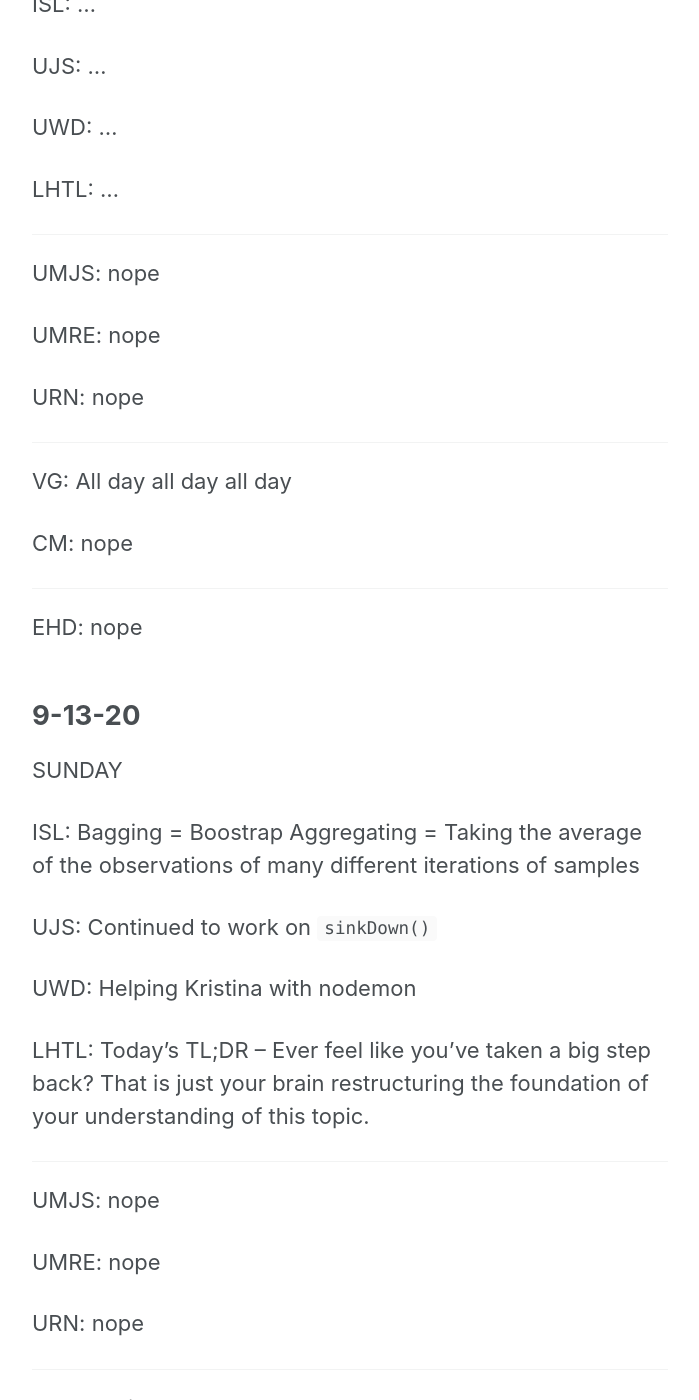
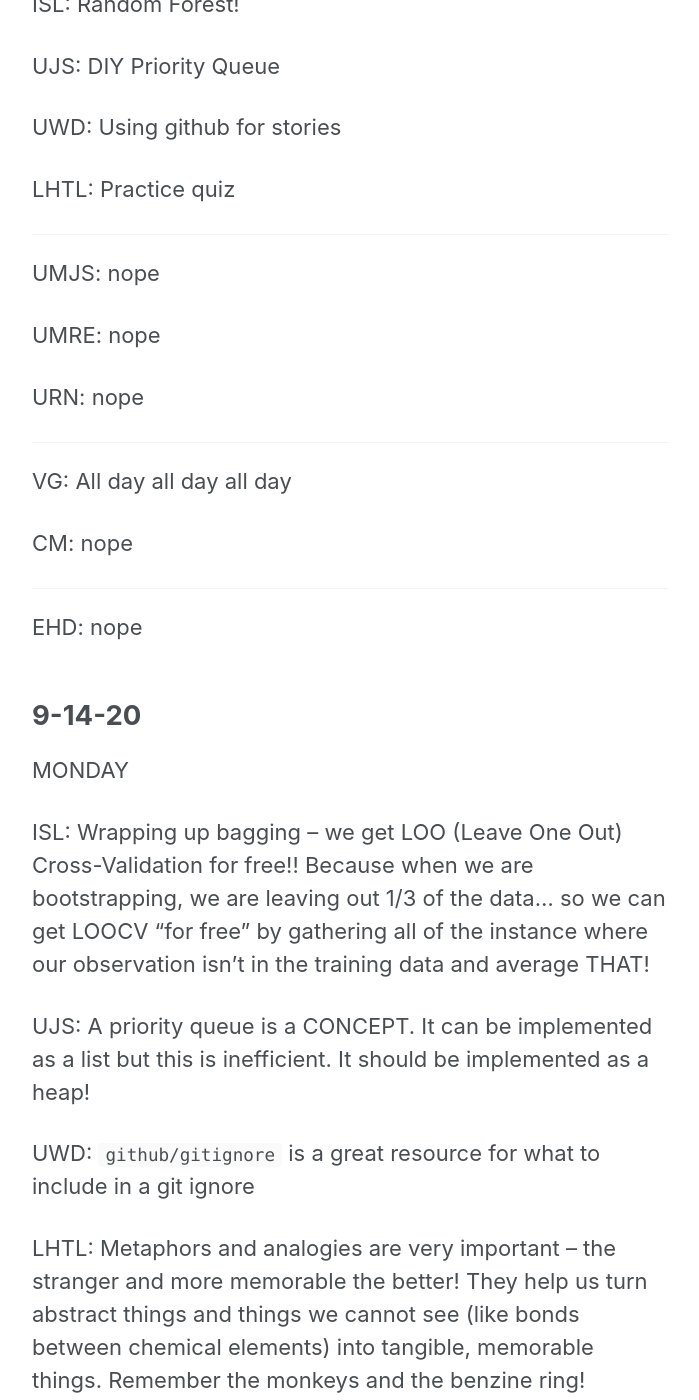
Before and after one commit to yesthisiskendra/yesthisiskendra.github.io, a Jekyll site: the page built from _pages/tracking.md, in a window 1280 px wide and 1400 px high, scrolled down 329 px. Shown: the whole window, without its empty margins (290-989 px from the left). Built offline with Jekyll 4.4.1, drawn with Linux system fonts in a browser that asks for light colours; cached includes are drawn as plain includes; nearby versions of some CDN libraries; some of the changed text lies outside the part shown.

Commit message:
Add tracking

```diff
--- a/_pages/tracking.md
+++ b/_pages/tracking.md
@@ -4,17 +4,47 @@ title: "Tracking"
 permalink: /tracking/
 ---
 
+## 9-15-20
+
+TUESDAY
+
+ISL: Random Forest!
+
+UJS: DIY Priority Queue
+
+UWD: Using github for stories
+
+LHTL: Practice quiz
+
+---
+
+UMJS: nope
+
+UMRE: nope
+
+URN: nope
+
+---
+
+VG: All day all day all day
+
+CM: nope
+
+---
+
+EHD: nope
+
 ## 9-14-20
 
 MONDAY
 
-ISL: ...
+ISL: Wrapping up bagging -- we get LOO (Leave One Out) Cross-Validation for free!! Because when we are bootstrapping, we are leaving out 1/3 of the data... so we can get LOOCV "for free" by gathering all of the instance where our observation isn't in the training data and average THAT!
 
-UJS: ...
+UJS: A priority queue is a CONCEPT. It can be implemented as a list but this is inefficient. It should be implemented as a heap!
 
-UWD: ...
+UWD: `github/gitignore` is a great resource for what to include in a git ignore
 
-LHTL: ...
+LHTL: Metaphors and analogies are very important -- the stranger and more memorable the better! They help us turn abstract things and things we cannot see (like bonds between chemical elements) into tangible, memorable things. Remember the monkeys and the benzine ring!
 
 ---
 
```
